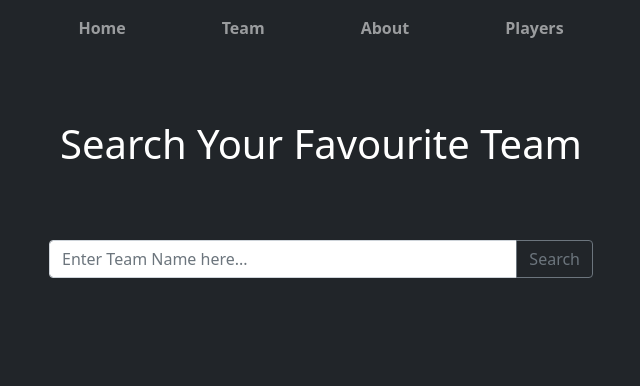
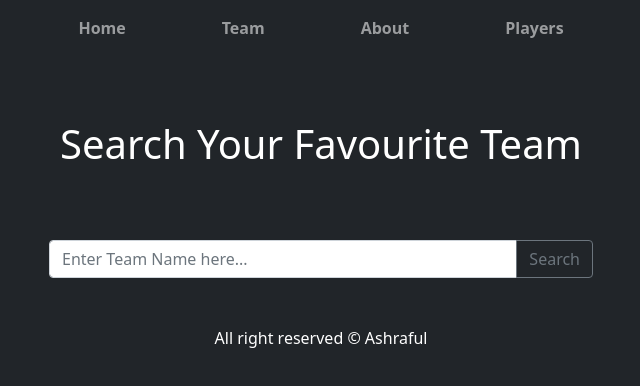
Before and after one commit to ashrafulriyadh/sports-db-website, a plain HTML site: page index.html in a window 1280 px wide. Shown: the whole page, without its empty margins (319-959 px from the left). Drawn offline with nearby package versions, Linux system fonts and the light colour scheme.

Commit message:
footer added

```diff
--- a/index.html
+++ b/index.html
@@ -69,7 +69,7 @@
     <!-- footer start -->
 
     <footer>
-
+        <p class="text-white text-center my-5"> All right reserved © Ashraful </p>
     </footer>
 
     <!-- footer end -->
```
